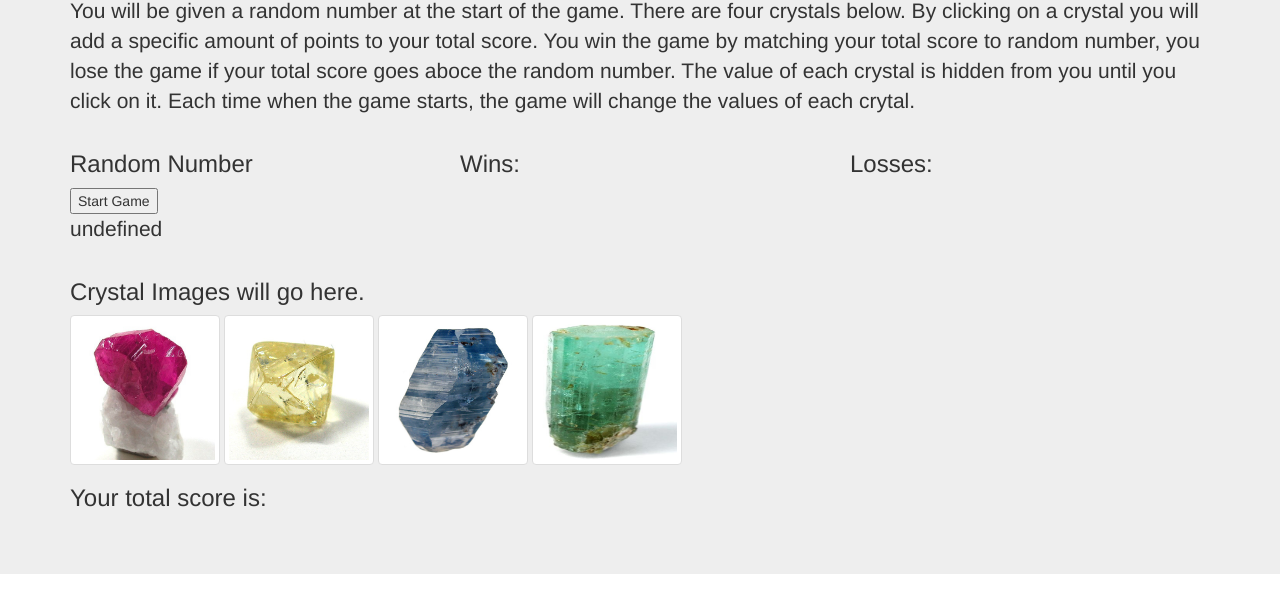
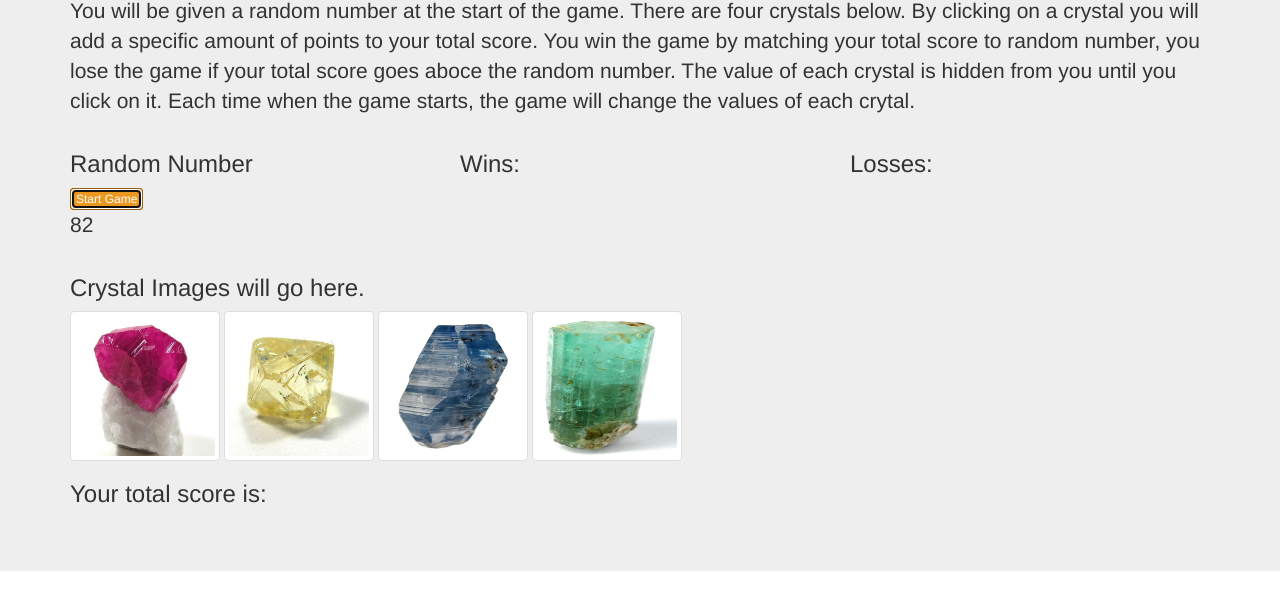
Before and after one commit to NancyDLL/week-4-game-crystal, a plain HTML site: page index.html in a window 1280 px wide. Both pictures are taken after a click on the button "Start Game". Shown: the part 151-764 px from the top of the page. Drawn offline with nearby package versions, Linux system fonts and the light colour scheme.

Commit message:
started to code the function.

```diff
--- a/assets/javascript/game.js
+++ b/assets/javascript/game.js
@@ -6,13 +6,14 @@ console.log("js for crystal game connected")
 	var wins = 0;
 	var losses = 0;
 //Start a round with:
-function getRndInteger(min,max){
+
+$(".theme-button").on("click", function() {
 	//Generate a random number between 19 to 120 for matchNum variable.
-	var matchNum = Math.floor(Math.random()* (max - min)) + min;
+	var matchNum = Math.floor(Math.random() * 120) + 19;
 	console.log("The number to match is " + matchNum);
-		//Math.floor(Math.random() * 120) + 19;
-		//use JQuery to display matchNum in the ranNum div.
-			//matchNum = $('#ranNum');
+	//use JQuery to display matchNum in the ranNum div.
+	//matchNum = $('#ranNum');
+	$("#ranNum").html(matchNum);
 	//Generate a random number between 1 to 12 for rubyNum - diamondNum - sapphireNum - emeraldNum
 			//Math.floor(Math.random() * 12) + 1;
 		//function numGenerator(){}
@@ -36,6 +37,6 @@ function getRndInteger(min,max){
 			//else more than -> count loss, reset matchNum and gems and start a new round.
 				//use JQuery to display loss in the loss div
 					//
-}
+});
 //Considerations
 	//The variable for each gem would need to be held within the function for each gem.
--- a/index.html
+++ b/index.html
@@ -26,7 +26,9 @@
 			<div class="row">
 				<div class="col-md-4">
 					<h3>Random Number</h3>
-					<button onclick="document.getElementById('ranNum').innerHTML = getRndInteger(19,120)">Start Game</button>
+					<!-- <button onclick="document.getElementById('startButton').innerHTML = getRndInteger(19,120)">Start Game</button>
+					<p id="startButton"></p> -->
+					 <button class="btn btn-warning btn-xs theme-button">Start Game</button>
 					<p><span id="ranNum"></span></p>
 				</div>
 				<div class="col-md-4">
```
